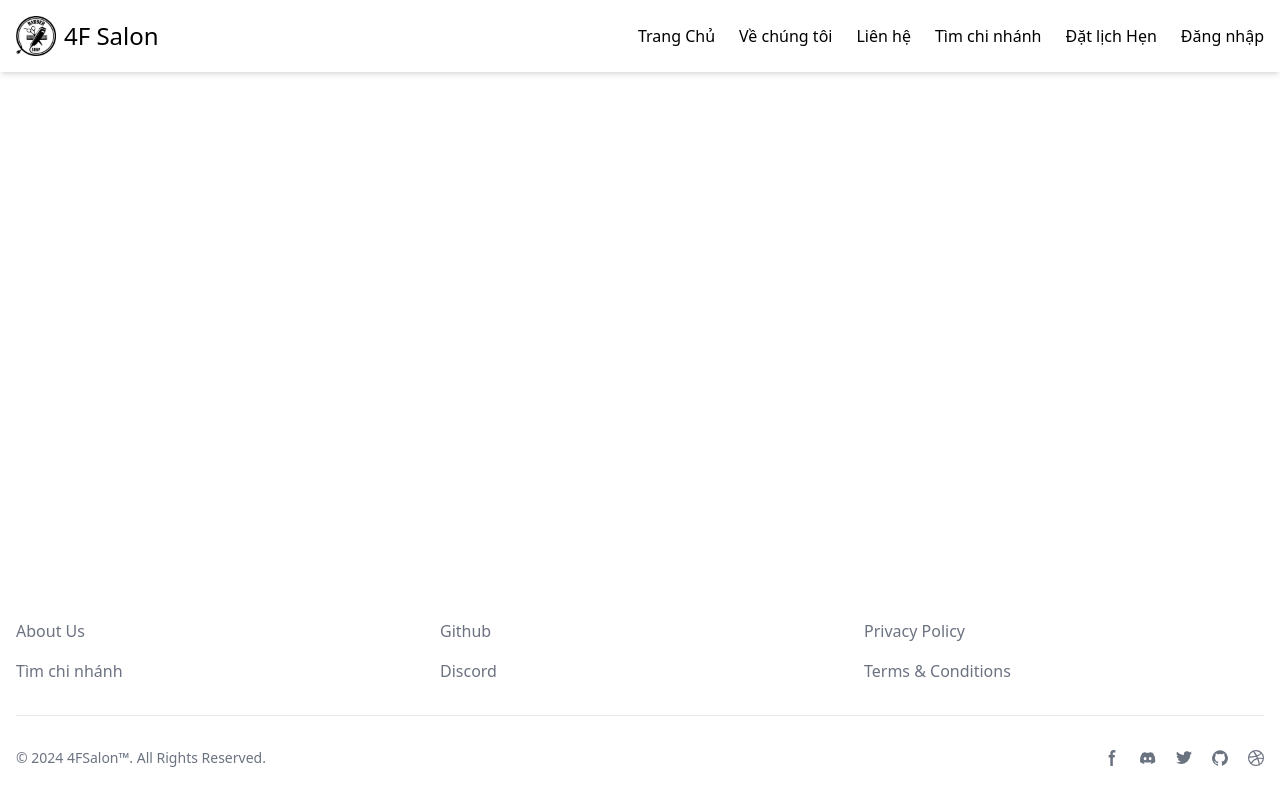
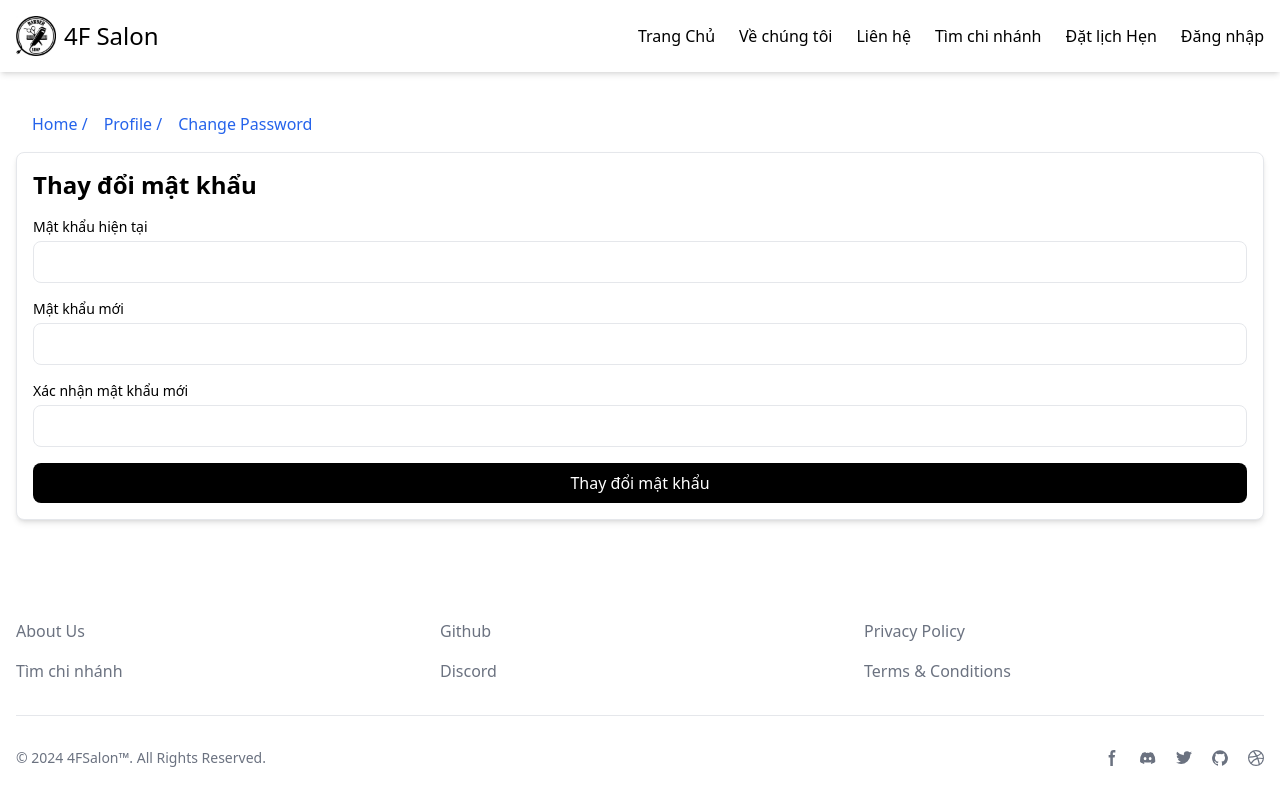
Before and after one commit to hungsinh2k4/4FSalon, a React (Vite) app in the folder Frontend/: page /change-password in a window 1280 px wide. Built offline with nearby package versions, Linux system fonts and the light colour scheme.

Commit message:
update profile + changepassword

```diff
--- a/Frontend/src/customer/App.tsx
+++ b/Frontend/src/customer/App.tsx
@@ -8,6 +8,8 @@ import Vechungtoi from "./pages/aboutUs";
 import Booking from "./pages/Booking";
 import Register from "./pages/register";
 import { AuthProvider } from "./context/AuthContext";
+import Profile from "./pages/Profile"; // Thêm tuyến đường cho Profile
+import ChangePassword from "./pages/ChangePassword"; // Thêm tuyến đường cho ChangePassword
 
 const App: React.FC = () => {
   return (
@@ -22,6 +24,9 @@ const App: React.FC = () => {
             <Route path="/about-us" element={<Vechungtoi />} />
             <Route path="/booking" element={<Booking />} />
             <Route path="/find-nearest-shop" element={<Booking />} />
+            <Route path="/profile" element={<Profile />} />{" "}
+            <Route path="/change-password" element={<ChangePassword />} />{" "}
+            {/* Thêm tuyến đường cho Profile */}
           </Routes>
         </main>
         <Footer />
--- a/Frontend/src/customer/components/Navbar.tsx
+++ b/Frontend/src/customer/components/Navbar.tsx
@@ -14,6 +14,10 @@ const Navbar: React.FC = () => {
     sessionStorage.removeItem("token");
     sessionStorage.removeItem("user");
     window.location.href = "/login";
+  };
+
+  const handleLinkClick = () => {
+    setIsOpen(false);
   };
 
   return (
@@ -43,27 +47,36 @@ const Navbar: React.FC = () => {
           {user ? (
             <div className="relative">
               <div
-                className="flex items-center space-x-4 mx-4 cursor-pointer"
+                className="flex items-center space-x-4 mx-4 cursor-pointer border rounded-full p-1"
                 onClick={() => setIsOpen(!isOpen)}
               >
                 <img
-                  src={user.avatar}
+                  src={user.avatar || ""}
                   alt="Avatar"
                   className="w-8 h-8 rounded-full"
                 />
                 <span>{user.name}</span>
               </div>
               {isOpen && (
-                <div className="absolute right-0 mt-2 w-48 bg-white border rounded-lg shadow-lg">
+                <div className="absolute right-0 mt-2 w-48 bg-white border rounded-lg shadow-lg p-2">
                   <Link
                     to="/profile"
-                    className="block px-4 py-2 text-gray-800 hover:bg-gray-100"
+                    className="block px-4 py-2 text-gray-900 hover:bg-gray-100"
+                    onClick={handleLinkClick}
                   >
                     Xem thông tin
                   </Link>
+                  <Link
+                    to="/lichhen"
+                    className="block px-4 py-2 text-gray-900 hover:bg-gray-100"
+                    onClick={handleLinkClick}
+                  >
+                    Lịch hẹn
+                  </Link>
+
                   <button
                     onClick={handleLogout}
-                    className="block w-full text-left px-4 py-2 text-gray-800 hover:bg-gray-100"
+                    className="block w-full text-left px-4 py-2 text-gray-900 hover:bg-gray-100"
                   >
                     Đăng xuất
                   </button>
--- /dev/null
+++ b/Frontend/src/customer/pages/ChangePassword.tsx
@@ -0,0 +1,101 @@
+import React, { useState } from "react";
+import { Link } from "react-router-dom";
+const ChangePassword: React.FC = () => {
+  const [currentPassword, setCurrentPassword] = useState("");
+  const [newPassword, setNewPassword] = useState("");
+  const [confirmPassword, setConfirmPassword] = useState("");
+  const [error, setError] = useState("");
+  const [success, setSuccess] = useState("");
+
+  const handleChangePassword = async (e: React.FormEvent) => {
+    e.preventDefault();
+    if (newPassword !== confirmPassword) {
+      setError("Mật khẩu mới và xác nhận mật khẩu không khớp");
+      return;
+    }
+    try {
+      // Gửi yêu cầu thay đổi mật khẩu đến backend
+      // const response = await authService.changePassword(currentPassword, newPassword);
+      setSuccess("Thay đổi mật khẩu thành công");
+      setError("");
+    } catch (error: any) {
+      setError("Thay đổi mật khẩu thất bại");
+    }
+  };
+
+  return (
+    <div className="container mx-auto p-4">
+      <div className="mt-6 flex space-x-4 mx-4 mb-4">
+        <Link to="/" className="text-blue-600 hover:underline">
+          Home /
+        </Link>
+        <Link to="/profile" className="text-blue-600 hover:underline">
+          Profile /
+        </Link>
+        <Link to="/change-password" className="text-blue-600 hover:underline">
+          Change Password
+        </Link>
+      </div>
+      <form
+        className="bg-white p-4 rounded-lg shadow-md border"
+        onSubmit={handleChangePassword}
+      >
+        <h1 className="text-2xl font-bold mb-4">Thay đổi mật khẩu</h1>
+        <div className="mb-4">
+          <label
+            htmlFor="currentPassword"
+            className="block text-sm font-medium"
+          >
+            Mật khẩu hiện tại
+          </label>
+          <input
+            type="password"
+            id="currentPassword"
+            value={currentPassword}
+            onChange={(e) => setCurrentPassword(e.target.value)}
+            className="mt-1 p-2 w-full border rounded-lg focus:outline-none focus:ring focus:ring-gray-300"
+          />
+        </div>
+        <div className="mb-4">
+          <label htmlFor="newPassword" className="block text-sm font-medium">
+            Mật khẩu mới
+          </label>
+          <input
+            type="password"
+            id="newPassword"
+            value={newPassword}
+            onChange={(e) => setNewPassword(e.target.value)}
+            className="mt-1 p-2 w-full border rounded-lg focus:outline-none focus:ring focus:ring-gray-300"
+          />
+        </div>
+        <div className="mb-4">
+          <label
+            htmlFor="confirmPassword"
+            className="block text-sm font-medium"
+          >
+            Xác nhận mật khẩu mới
+          </label>
+          <input
+            type="password"
+            id="confirmPassword"
+            value={confirmPassword}
+            onChange={(e) => setConfirmPassword(e.target.value)}
+            className="mt-1 p-2 w-full border rounded-lg focus:outline-none focus:ring focus:ring-gray-300"
+          />
+        </div>
+        {error && <div className="text-red-500 text-sm mb-4">{error}</div>}
+        {success && (
+          <div className="text-green-500 text-sm mb-4">{success}</div>
+        )}
+        <button
+          type="submit"
+          className="w-full bg-black text-white py-2 rounded-lg hover:bg-gray-800 transition-colors"
+        >
+          Thay đổi mật khẩu
+        </button>
+      </form>
+    </div>
+  );
+};
+
+export default ChangePassword;
--- /dev/null
+++ b/Frontend/src/customer/pages/Profile.tsx
@@ -0,0 +1,151 @@
+import React, { useState } from "react";
+import { Link } from "react-router-dom";
+import { useAuth } from "../context/AuthContext";
+
+const Profile: React.FC = () => {
+  const { user } = useAuth();
+  const [isEditing, setIsEditing] = useState(false);
+  const [avatarPreview, setAvatarPreview] = useState(user?.avatar || "");
+  const [selectedFile, setSelectedFile] = useState<File | null>(null);
+
+  if (!user) {
+    return <div>Loading...</div>;
+  }
+
+  const handleFileChange = (event: React.ChangeEvent<HTMLInputElement>) => {
+    const file = event.target.files?.[0];
+    if (file) {
+      setSelectedFile(file);
+      setAvatarPreview(URL.createObjectURL(file));
+    }
+  };
+
+  const handleSaveChanges = () => {
+    // Xử lý lưu dữ liệu thay đổi lên server
+    if (selectedFile) {
+      // Thực hiện upload file lên server
+    }
+    setIsEditing(false);
+  };
+
+  return (
+    <div className="container mx-auto p-4">
+      {/* <h1 className="text-2xl font-bold mb-4">Thông tin tài khoản</h1> */}
+      <div className="mt-6 flex space-x-4 mx-4 mb-4">
+        <Link to="/" className="text-blue-600 hover:underline">
+          Home /
+        </Link>
+        <Link to="/profile" className="text-blue-600 hover:underline">
+          Profile /
+        </Link>
+        <Link to="/change-password" className="text-blue-600 hover:underline">
+          Change Password
+        </Link>
+      </div>
+      <div className="bg-white p-6 border-neutral-950 rounded-3xl border shadow-md">
+        <h2 className="text-xl font-bold mb-4 border-black  pb-2">
+          Thông tin tài khoản
+        </h2>
+        <div className="flex items-center mb-6">
+          <div className="w-1/2 mr-4">
+            <label className="block text-lg font-semibold rounded-full">
+              Tên:
+            </label>
+            <input
+              type="text"
+              defaultValue={user.name}
+              className="border rounded-md w-full py-2 px-3 mb-4 outline-none focus:ring-2 focus:ring-blue-500"
+              disabled={!isEditing}
+            />
+
+            <label className="block text-lg font-semibold">Email:</label>
+            <input
+              type="email"
+              defaultValue={user.email}
+              className="border rounded-md w-full py-2 px-3 mb-4 outline-none focus:ring-2 focus:ring-blue-500"
+              disabled
+            />
+
+            <label className="block text-lg font-semibold">
+              Số điện thoại:
+            </label>
+            <input
+              type="tel"
+              defaultValue={user.phone}
+              className="border rounded-md w-full py-2 px-3 mb-4 outline-none focus:ring-2 focus:ring-blue-500"
+              disabled={!isEditing}
+            />
+
+            <div className="flex items-center">
+              <label className="mr-2 font-semibold">Giới tính:</label>
+              <input
+                type="radio"
+                name="gender"
+                value="male"
+                disabled={!isEditing}
+                className="mr-1"
+              />{" "}
+              Nam
+              <input
+                type="radio"
+                name="gender"
+                value="female"
+                disabled={!isEditing}
+                className="mx-2"
+              />{" "}
+              Nữ
+              <input
+                type="radio"
+                name="gender"
+                value="other"
+                disabled={!isEditing}
+                className="mx-2"
+              />{" "}
+              Bí mật
+            </div>
+          </div>
+
+          <div className="w-1/2 flex flex-col items-center">
+            <div className="relative">
+              <img
+                src={avatarPreview || ""}
+                alt="Avatar"
+                className="w-32 h-32 rounded-full object-cover border border-gray-300 mb-4"
+              />
+              {isEditing && (
+                <input
+                  type="file"
+                  accept="image/*"
+                  onChange={handleFileChange}
+                  className="absolute top-0 left-0 w-full h-full opacity-0 cursor-pointer"
+                />
+              )}
+            </div>
+            <button className="px-3 py-1 bg-gray-200 rounded-md mt-2 text-sm">
+              Chọn tệp
+            </button>
+          </div>
+        </div>
+
+        <div className="flex gap-4">
+          <button
+            onClick={() => setIsEditing(!isEditing)}
+            className="bg-gray-800 text-white py-2 px-4 rounded-lg w-1/6"
+          >
+            {isEditing ? "Hủy" : "Chỉnh sửa"}
+          </button>
+          {isEditing && (
+            <button
+              onClick={handleSaveChanges}
+              className="bg-blue-600 text-white py-2 px-4 rounded-lg w-1/6"
+            >
+              Lưu thay đổi
+            </button>
+          )}
+        </div>
+      </div>
+    </div>
+  );
+};
+
+export default Profile;
```
